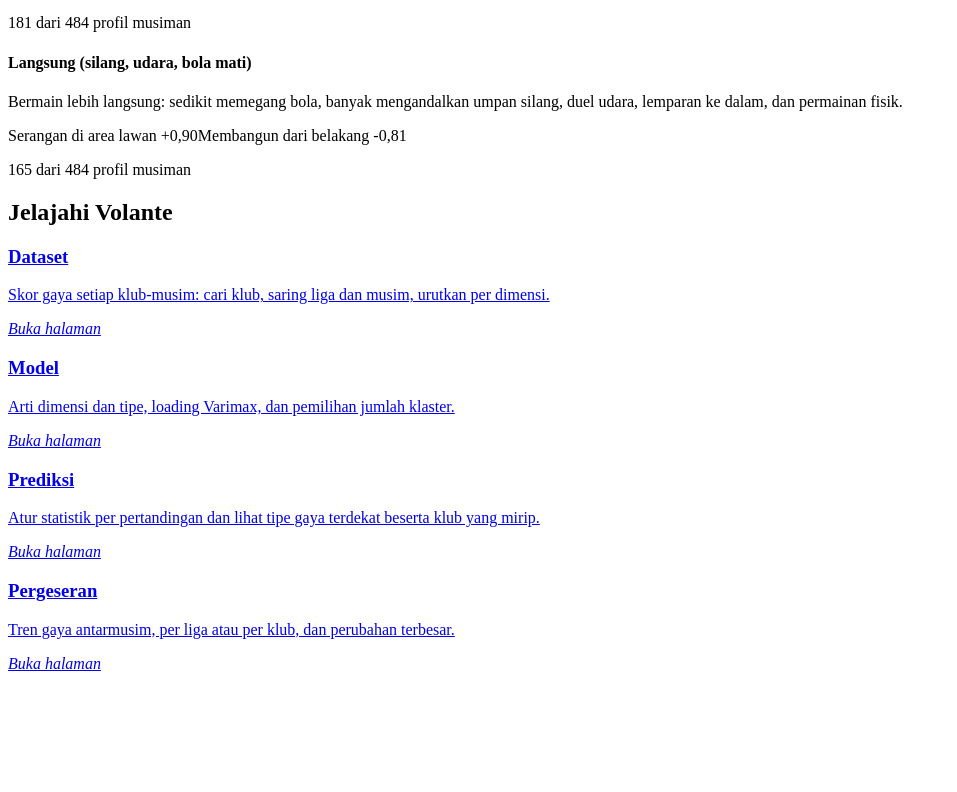
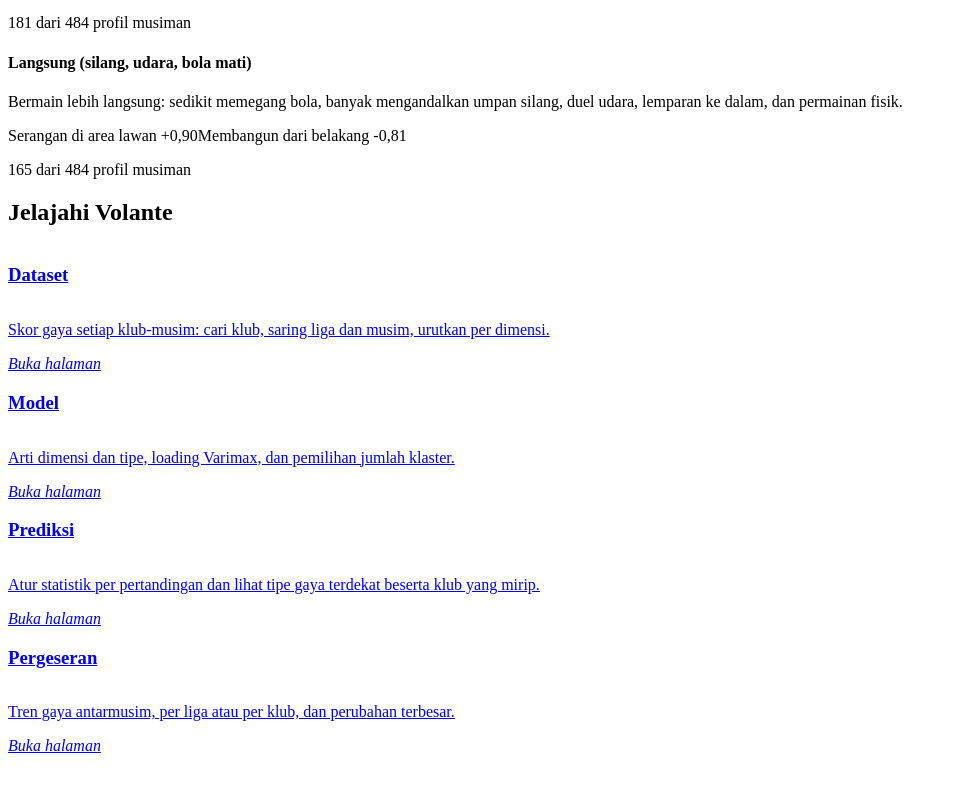
Before and after one commit to fahrl/volante, a plain HTML site: page index.html in a window 1280 px wide. Shown: the part 4224-5016 px from the top of the page, without its empty margins (0-957 px from the left). Drawn offline with Linux system fonts and the light colour scheme.

Commit message:
Update style.css

```diff
--- a/style.css
+++ b/style.css
@@ -2,4 +2,6 @@
 header{padding:12px max(24px,calc((100vw - 1060px)/2 + 18px));gap:28px}
 nav{gap:2px}
 nav a{padding:10px 14px;font-size:15px}
+
+.nv4 a{display:flex;flex-direction:column}.nv4 a em{margin-top:auto}
 }
```
